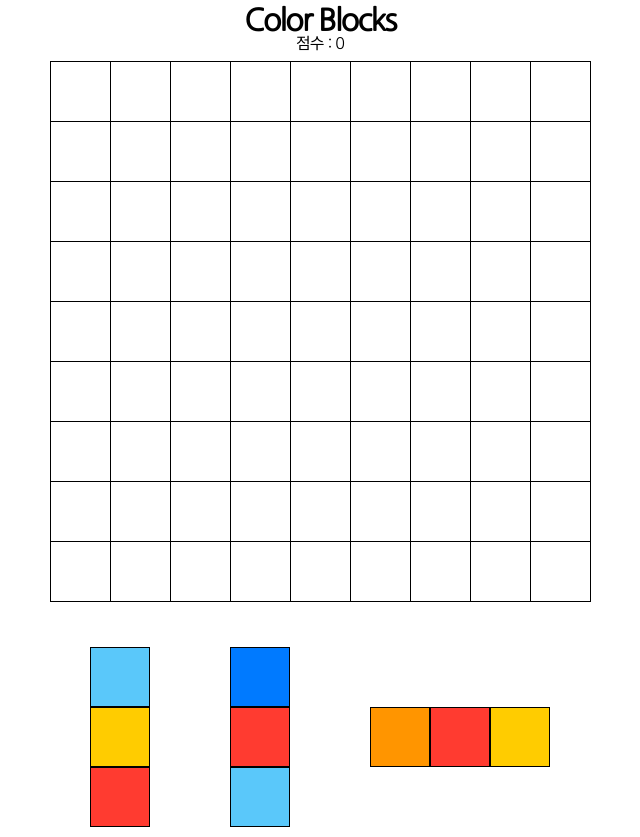
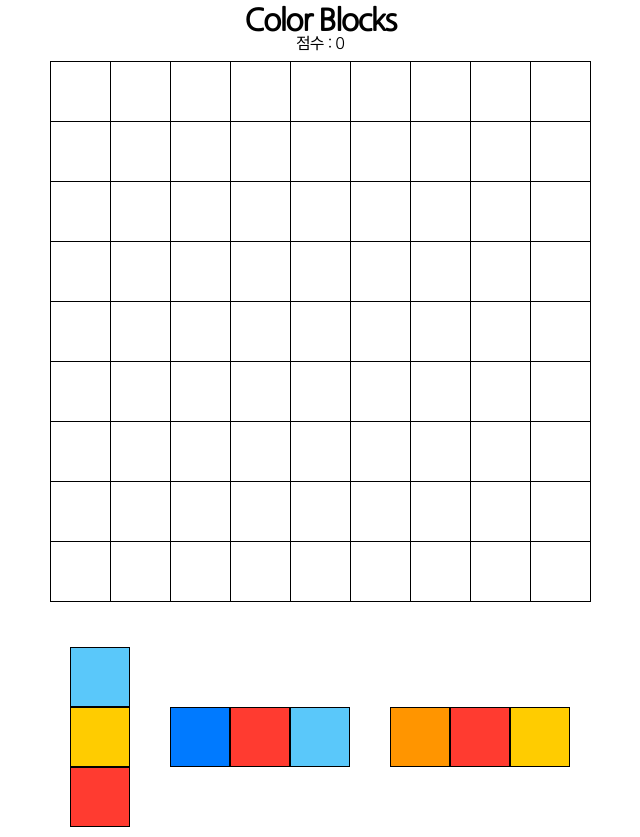
Before and after one commit to doki333/colorBlock, a React (Create React App) app: page / in a window 1280 px wide. Shown: the whole page, without its empty margins (320-960 px from the left). Built offline with nearby package versions, Linux system fonts and the light colour scheme.

Commit message:
fix: package.json

```diff
--- a/package.json
+++ b/package.json
@@ -1,6 +1,6 @@
 {
   "name": "colorblock",
-  "homepage": "https://doki333.github.io/colorblock",
+  "homepage": "https://doki333.github.io/colorBlock",
   "version": "0.1.0",
   "private": true,
   "dependencies": {
--- a/src/components/ColorChips/ColorChips.tsx
+++ b/src/components/ColorChips/ColorChips.tsx
@@ -9,7 +9,7 @@ interface IColorChips {
 }
 
 const ColorChips = ({ rgbs, index, handleDragStart }: IColorChips) => {
-  const randomVertical = rgbs[0] > 2
+  const randomVertical = rgbs[index] > 2
 
   return (
     <div
```
Also changed, not shown: 1 other file (tests, documents, lock files or other folders).
